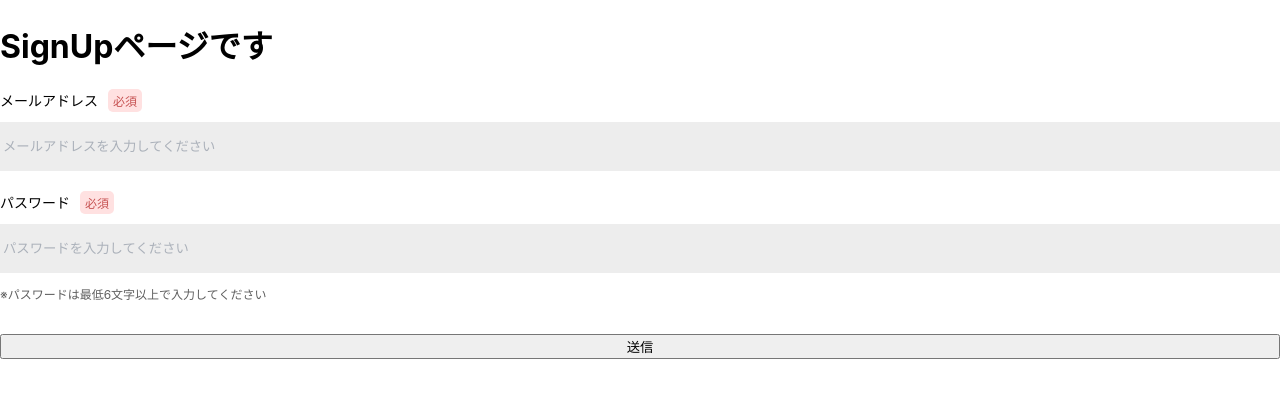
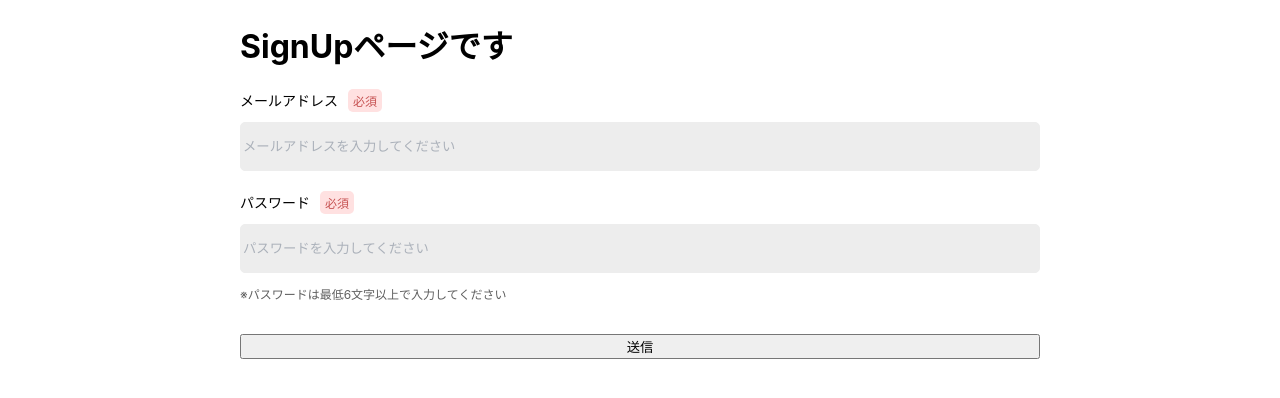
Before and after one commit to abeshi03/react-hook-form-template, a React (Create React App) app: page / in a window 1280 px wide. Shown: the top 398 px of the page. Built offline with nearby package versions, Linux system fonts and the light colour scheme; no server answers.

Commit message:
細かい修正

```diff
--- a/src/components/atoms/InputField/InputField.module.scss
+++ b/src/components/atoms/InputField/InputField.module.scss
@@ -39,6 +39,7 @@
   border-style: solid;
   border-color: #EDEDED;
   border-width: 1px;
+  border-radius: 5px;
 
   margin-top: 10px;
 
--- a/src/components/atoms/InputField/InputField.tsx
+++ b/src/components/atoms/InputField/InputField.tsx
@@ -1,6 +1,6 @@
 // - フレームワーク, ライブラリー ===========================================================================================
 import React, { memo, VFC } from "react";
-import {useFormContext, ValidationRule} from "react-hook-form";
+import { useFormContext, ValidationRule } from "react-hook-form";
 
 
 // - アセット ============================================================================================================
--- a/src/components/organism/controlGroup/SignUpControlGroup/SignUpControlGroup.tsx
+++ b/src/components/organism/controlGroup/SignUpControlGroup/SignUpControlGroup.tsx
@@ -2,7 +2,7 @@
 import React, { memo, VFC } from "react";
 import { createUserWithEmailAndPassword } from "firebase/auth";
 import { auth } from "../../../../firebase";
-import {SubmitHandler, useForm, FormProvider, FieldError} from "react-hook-form";
+import { SubmitHandler, useForm, FormProvider, FieldError } from "react-hook-form";
 
 // - アセット ===========================================================================================================
 import styles from "./SignUpControlGroup.module.scss";
@@ -51,6 +51,7 @@ const passwordErrorMessages = (error: FieldError) => {
 }
 // - ===================================================================================================================
 
+
 /* eslint-disable-next-line react/display-name */
 export const SignUpControlGroup: VFC = memo(() => {
 
@@ -82,7 +83,7 @@ export const SignUpControlGroup: VFC = memo(() => {
 
         <div className={styles.inputContainer}>
           <InputField
-            type="text"
+            type="password"
             required={signUpValidations.password.required}
             inputValue={signUpInputValue.password}
             minLength={signUpValidations.password.minLength}
--- a/src/components/pages/SignUp/SignUp.module.scss
+++ b/src/components/pages/SignUp/SignUp.module.scss
@@ -0,0 +1,5 @@
+.signUp {
+
+  max-width: 800px;
+  margin: 0 auto;
+}
--- a/src/components/pages/SignUp/SignUp.tsx
+++ b/src/components/pages/SignUp/SignUp.tsx
@@ -1,14 +1,19 @@
 // - フレームワーク =======================================================================================================
 import React, { memo, VFC} from "react";
+
+// - アセット ===========================================================================================================
+import styles from "./SignUp.module.scss";
+
+// - 子コンポーネント =====================================================================================================
 import { SignUpControlGroup } from "../../organism/controlGroup/SignUpControlGroup/SignUpControlGroup";
 
 /* eslint-disable-next-line react/display-name */
 export const SignUp: VFC = memo(() => {
 
   return (
-    <>
+    <div className={styles.signUp}>
       <h1>SignUpページです</h1>
       <SignUpControlGroup/>
-    </>
+    </div>
   );
 });
--- a/src/config/validations/signUpValidations.ts
+++ b/src/config/validations/signUpValidations.ts
@@ -8,6 +8,6 @@ export const signUpValidations = {
   password: {
     required: true,
     minLength: 6,
-    maxLength: 10
+    maxLength: 36
   }
 };
--- a/src/types/errorMessageType.ts
+++ /dev/null
@@ -1,5 +0,0 @@
-export type ErrorMessageType = {
-  required?: { value: boolean; message?: string; };
-  minLength?: { value: number; message: string; };
-  maxLength?: { value: number; message: string; };
-}
```
